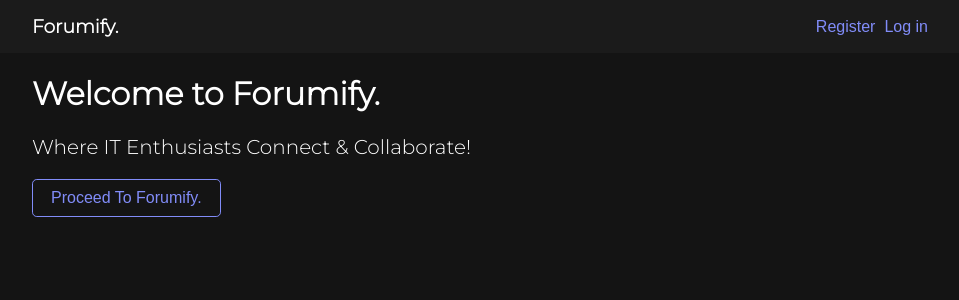
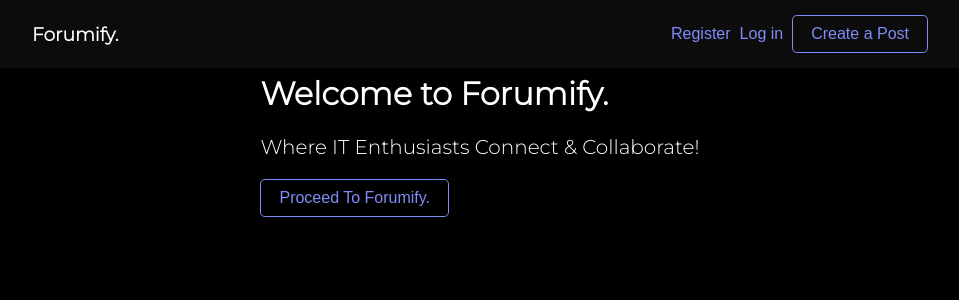
Before and after one commit to Shkurtevski/Forumify, a Next.js app: page / in a window 1280 px wide. Shown: the top 300 px of the page, without its empty margins (160-1119 px from the left). Built offline with nearby package versions, Linux system fonts and the light colour scheme.

Commit message:
update document

```diff
--- a/app/components/Banner.tsx
+++ b/app/components/Banner.tsx
@@ -4,9 +4,10 @@ const Banner: React.FC = () => {
   return (
     <main>
       <div className="banner">
-        <div className="banner-container">
+        <div className="banner-image"></div>
+        <div className="banner-content">
           <h1 className="welcome-text">
-            <span>Welcome</span> to Forumify.
+            Welcome to Forumify.
           </h1>
           <p>Where IT Enthusiasts Connect & Collaborate!</p>
           <button className="btn">Proceed To Forumify.</button>
--- a/app/components/Navbar.tsx
+++ b/app/components/Navbar.tsx
@@ -8,6 +8,7 @@ const Navbar = () => {
         <div className="navbar-content-wrapper">
           <button className="register-btn">Register</button>
           <button className="register-btn">Log in</button>
+          <button className="btn">Create a Post</button>
         </div>
       </div>
     </nav>
--- a/app/css/abstracts/_variables.scss
+++ b/app/css/abstracts/_variables.scss
@@ -32,8 +32,8 @@ $text-transform-uppercase:   uppercase;
 $text-color-primary:         #fff;
 
 // Background Colors
-$background-color-primary:     #141414;
-$background-color-secondary:   rgb(27, 27, 27);
+$background-color-primary:     #000;
+$background-color-secondary:   rgb(12, 12, 12);
 
 // Button Colors
 $button-color-primary:         rgb(129, 140, 248);
--- a/app/css/components/_container.scss
+++ b/app/css/components/_container.scss
@@ -3,5 +3,6 @@
 @use "sass:math";
 
 .container {
+
   @extend %wrap;
 }
--- a/app/css/components/_home.scss
+++ b/app/css/components/_home.scss
@@ -3,12 +3,20 @@
 @use "sass:math";
 
 .home {
-  .banner-container {
-    h1 {
-      color: var.$text-color-primary;
-    }
-    p {
-      font-size: var.$font-size-medium;
+  main {
+    .banner {
+      width: 100%;
+      display: flex;
+      justify-content: center;
+      align-items: center;
+      .banner-content {
+        h1 {
+          color: var.$text-color-primary;
+        }
+        p {
+          font-size: var.$font-size-medium;
+        }
+      }
     }
   }
 }
--- a/app/css/core/_common-elements.scss
+++ b/app/css/core/_common-elements.scss
@@ -5,6 +5,7 @@
 body {
   background-color: var.$background-color-primary;
   padding-top: 53px;
+
 }
 
 a {
--- a/app/css/global.css
+++ b/app/css/global.css
@@ -30,7 +30,7 @@ nav .navbar-wrapper, .container {
 }
 
 body {
-  background-color: #141414;
+  background-color: #000;
   padding-top: 53px;
 }
 
@@ -72,16 +72,22 @@ p {
   transition: 0.1s;
 }
 
-.home .banner-container h1 {
+.home main .banner {
+  width: 100%;
+  display: flex;
+  justify-content: center;
+  align-items: center;
+}
+.home main .banner .banner-content h1 {
   color: #fff;
 }
-.home .banner-container p {
+.home main .banner .banner-content p {
   font-size: 1.25rem;
 }
 
 nav {
   color: #fff;
-  background-color: rgb(27, 27, 27);
+  background-color: rgb(12, 12, 12);
   padding: 0.9375rem 0;
   position: fixed;
   width: 100%;
```
Also changed, not shown: 2 other files (tests, documents, lock files or other folders).
